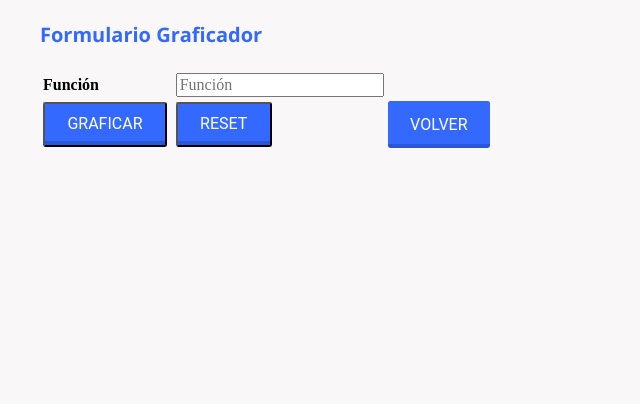
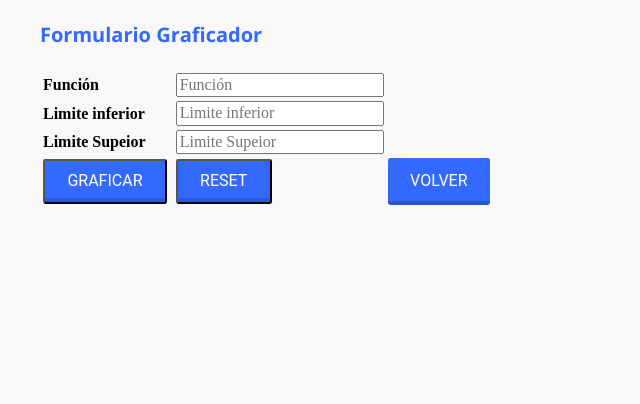
Before and after one commit to nicosalaz/MetodosNumericos, a Django app: page /form_graficador/ in a window 1280 px wide. Shown: the part 107-511 px from the top of the page, without its empty margins (0-640 px from the left). Run offline with Django 3.2, Linux system fonts and the light colour scheme.

Commit message:
16/03/2021

```diff
--- a/calculadora/Templates/ENL/form_graficador.html
+++ b/calculadora/Templates/ENL/form_graficador.html
@@ -16,6 +16,18 @@
             </td>
         </tr>
         <tr>
+            <td><strong>Limite inferior</strong></td>
+            <td>
+                <input type="text" name="inf" placeholder="Limite inferior" >
+            </td>
+        </tr>
+        <tr>
+            <td><strong>Limite Supeior</strong></td>
+            <td>
+                <input type="text" name="sup" placeholder="Limite Supeior" >
+            </td>
+        </tr>
+        <tr>
                 <td><input class="btn" type="submit" value="Graficar"></td>
                 <td><input class="btn" type="reset"></td>
                 <td><a  class= "btn " href="{% url 'index'%}"> Volver</a></td>
--- a/calculadora/ecuaciones_no_lineales/views.py
+++ b/calculadora/ecuaciones_no_lineales/views.py
@@ -88,7 +88,12 @@ def resultado_r_polinomios(request):
 
 def resultado_graficador(request):
     func = request.POST['funcion']
-    graficar_funcion(func)
+    lim_inf = request.POST['inf']
+    lim_sup = request.POST['inf']
+    if(len(lim_inf) != 0) and (len(lim_sup)!=0):
+        graficar_funcion(func,float(lim_inf),float(lim_sup))
+    else:
+        graficar_funcion(func)
     return redirect('graficador')
 
 
@@ -178,10 +183,10 @@ def metodo_secante(func,xi,xf,error_tol):
 
 def graficar_funcion(func,xi = -10,xf = 10):
     ecu = sp.sympify(func)
-    inf = float(xi)
-    sup = float(xf)
-    sim = sp.symbols('x')
-    sp.plot(ecu,(sim,inf,sup))
+    inf = int(xi)
+    sup = int(xf)
+    x = sp.symbols('x')
+    sp.plot(ecu,(x,inf,sup))
 
 
 def calcular_derivada(func,valor):
```
Lines whose indentation alone changed are shown as unchanged.
